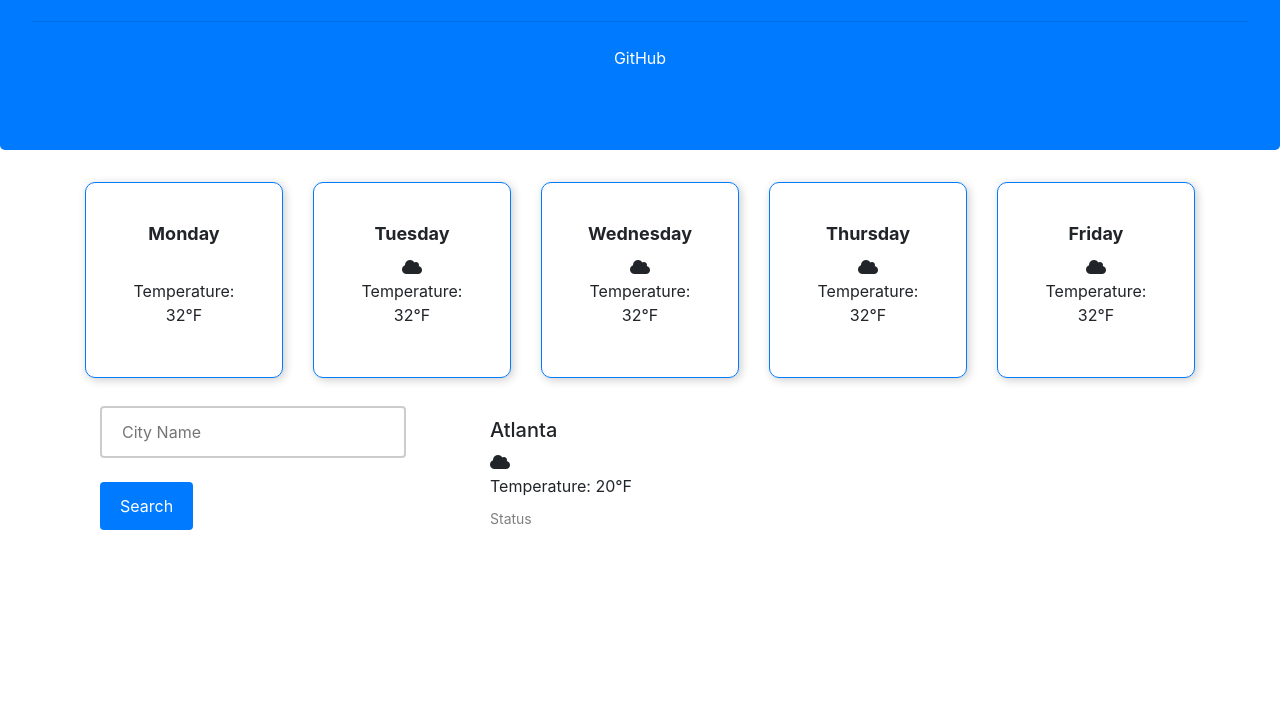
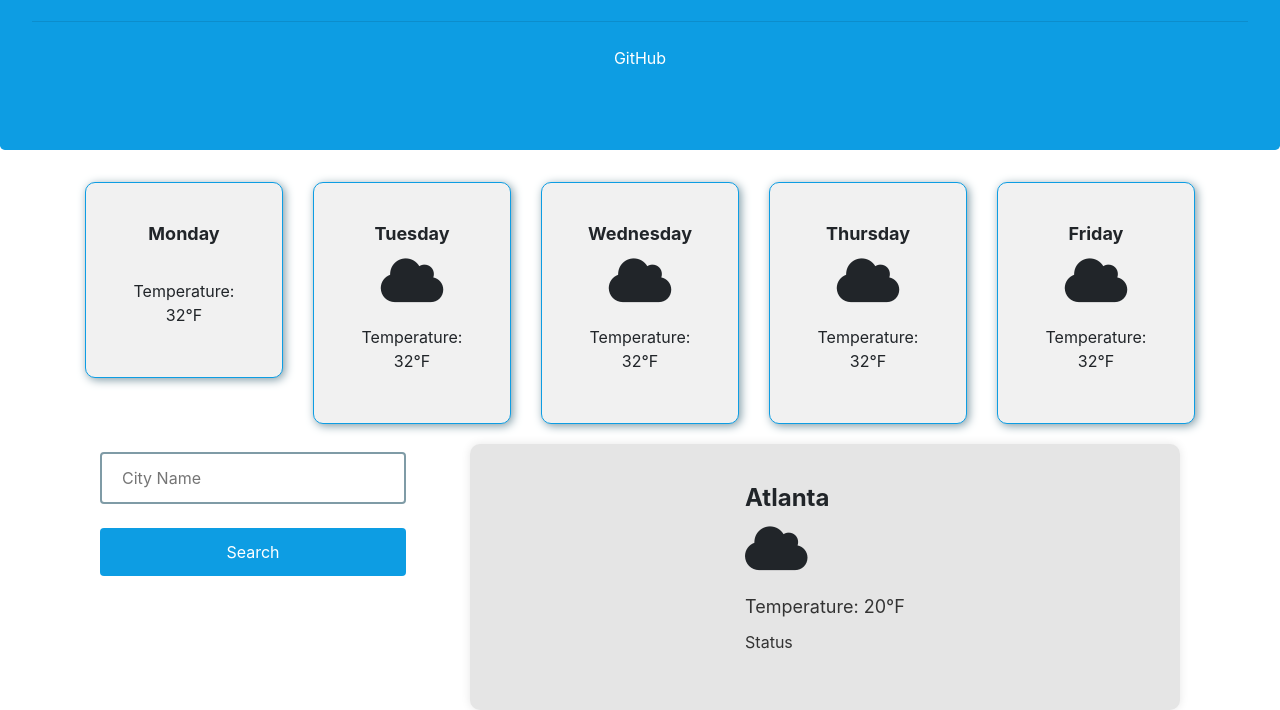
Before and after one commit to TimothyLai1121/WeatherForecastAPI, a plain HTML site: page index.html in a window 1280 px wide. Shown: the part 191-901 px from the top of the page. Before the commit the page ends 800 px from the top, so only its background shows below. Drawn offline with nearby package versions, Linux system fonts and the light colour scheme.

Commit message:
working on css

```diff
--- a/assets/css/styles.css
+++ b/assets/css/styles.css
@@ -1,27 +1,37 @@
+:root {
+    --vivid: #0d9de3;
+    --capri: #01bfff;
+    --skyblue: #00ccff;
+    --flashwhite: #f1f1f1;
+    --weldonblue: #7f9ba6;
+    --stormcloud: #4e6969;
+}
 
+
+/* Jumbotron */
 .jumbotron {
-    background-color: #007bff;
+    background-color: var(--vivid);
     color: white;
     text-align: center;
 }
 
-/* Cards */
+/* Cards First Row*/
 
 
 .card {
-    background-color: white;
+    background-color: var(--flashwhite);
     text-align: center;
-    border: 1px solid #007bff;
+    border: 1px solid var(--vivid);
     margin-bottom: 20px;
     border-radius: 10px;
-    box-shadow: 2px 2px 10px #ccc;
+    box-shadow: 2px 2px 10px var(--weldonblue);
     padding: 20px;
     transition: background-color 0.5s ease;
     animation: expand 0.5s ease forwards;
 }
 
 .card:hover {
-    background-color: #f2f2f2;
+    background-color: var(--flashwhite);
 }
 
 @keyframes expand {
@@ -68,27 +78,69 @@
     padding: 12px 20px;
     margin: 8px 0;
     box-sizing: border-box;
-    border: 2px solid #ccc;
+    border: 2px solid var(--weldonblue);
     border-radius: 4px;
     font-size: 16px;
     transition: all 0.5s ease-in-out;
 }
 
 .inputValue:focus {
-    border: 2px solid #3498db;
+    border: 2px solid var(--capri);
     outline: none;
 }
 
 
 .btn-primary {
-    background-color: #007bff;
+    background-color: var(--vivid);
     color: white;
     padding: 12px 20px;
     border-radius: 4px;
     border: none;
     cursor: pointer;
+    width: 90%;
 }
 
 .btn-primary:hover {
     background-color: #005cbf;
 }
+
+/* Second Rows */
+
+.cardCurrent {
+    background-color: #e5e5e5;
+    border-radius: 10px;
+    box-shadow: 0px 0px 10px rgba(0, 0, 0, 0.1);
+    display: flex;
+    flex-direction: column;
+    align-items: center;
+    padding: 20px;
+    transition: all 0.3s ease-in-out;
+  }
+
+  .cityName {
+    font-size: 24px;
+    font-weight: bold;
+    margin-bottom: 10px;
+  }
+
+  .fas {
+    font-size: 50px;
+    margin-bottom: 20px;
+  }
+
+  .card-temps-current {
+    font-size: 18px;
+    margin-bottom: 10px;
+  }
+
+  .card-description {
+    font-size: 16px;
+  }
+
+  #temperature {
+    color: #333;
+  }
+
+  #description {
+    color: #333;
+  }
--- a/assets/scripts/fahrenheit.js
+++ b/assets/scripts/fahrenheit.js
@@ -64,7 +64,8 @@ async function handleSubmit(e) {
     document.querySelector("#description").textContent = currentWeather.weather[0].description;
     // icons attempt //
     weatherIcon.src = `http://openweathermap.org/img/wn/${currentWeather.weather[0].icon}@2x.png`;
-
+    // icons only showing current //
+    // reworking on five days forecast to show beside awesome fonts icons //
     // fivedaysforecast
     const cards = document.querySelectorAll(".card-body");
     for (let i = 0; i < 5; i++) {
```
